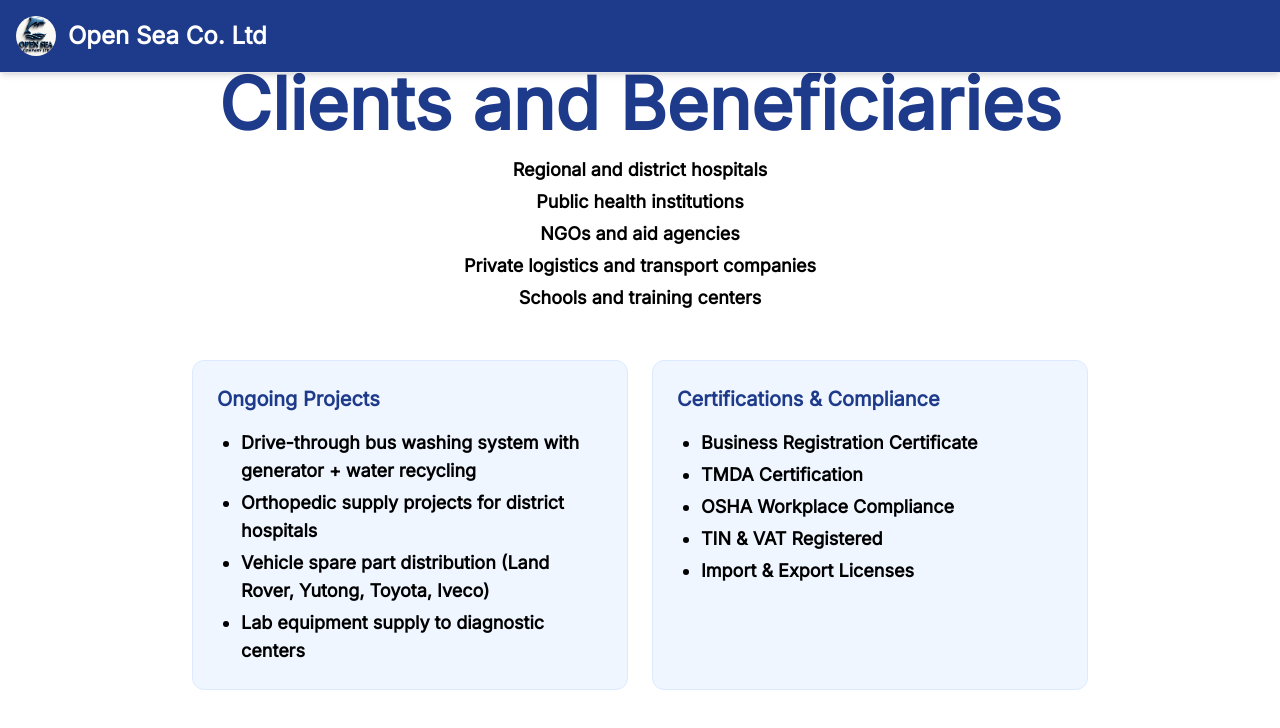
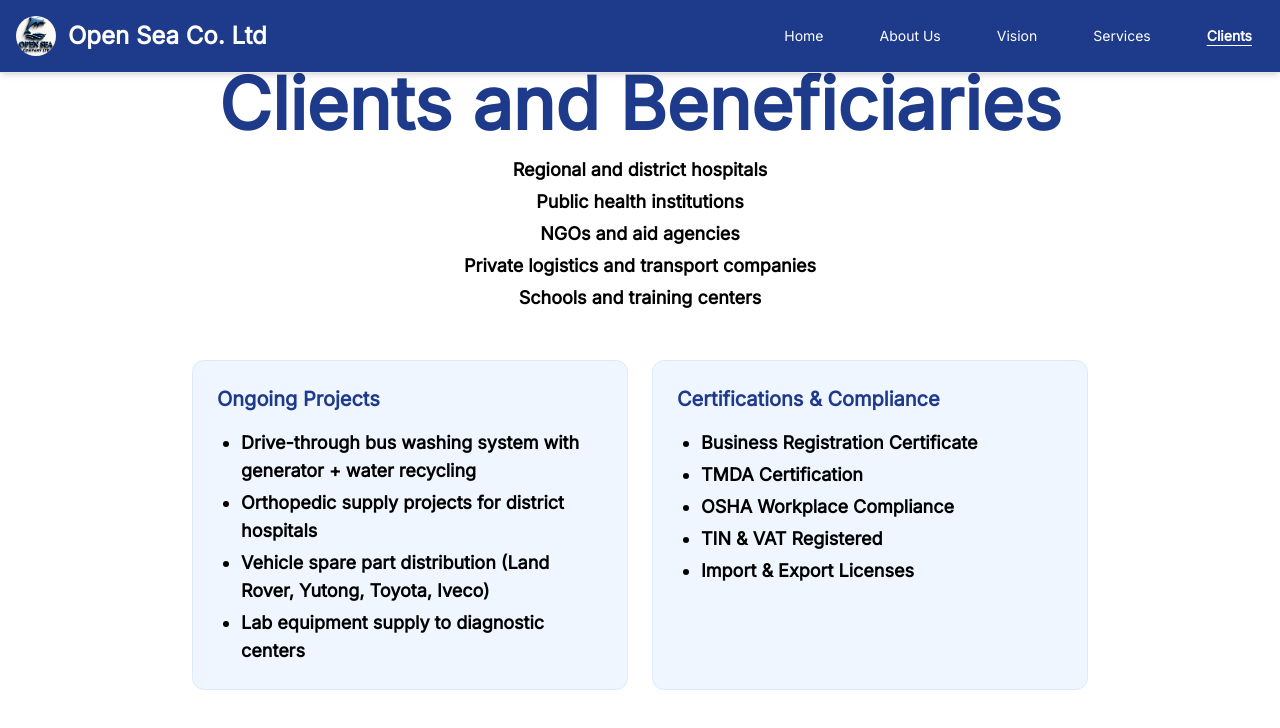
Before and after one commit to nshobairwe/vueProject-Tailwind-primeicon, a Vue app: page /clients in a window 1280 px wide. Shown: the top 728 px of the page. Built offline with nearby package versions, Linux system fonts and the light colour scheme.

Commit message:
router v2

```diff
--- a/package.json
+++ b/package.json
@@ -11,6 +11,8 @@
   "dependencies": {
     "@primeuix/themes": "^1.2.1",
     "@primevue/themes": "^4.3.6",
+    "@tailwindcss/forms": "^0.5.10",
+    "@tailwindcss/typography": "^0.5.16",
     "primeicons": "^7.0.0",
     "primevue": "^4.3.6",
     "vue": "^3.5.17",
--- a/src/components/ClientsAndBeneficiaries.vue
+++ b/src/components/ClientsAndBeneficiaries.vue
@@ -1,15 +1,17 @@
 <script setup>
-// No need to import anything
+// No script needed
 </script>
 
 <template>
   <section class="bg-white py-8 px-4 mt-9">
     <div class="max-w-screen-xl mx-auto">
       <!-- Header -->
-      <h2 class="text-7xl font-bold text-blue-900 mb-4 text-center flex items-center justify-center gap-2">
+      <h2
+        class="text-4xl sm:text-5xl md:text-6xl lg:text-7xl font-bold text-blue-900 mb-4 text-center flex items-center justify-center gap-2"
+      >
         Clients and Beneficiaries
       </h2>
-      <ul class="text-lg text-center mb-12 space-y-1">
+      <ul class="text-sm sm:text-base md:text-lg text-center mb-12 space-y-1">
         <li>Regional and district hospitals</li>
         <li>Public health institutions</li>
         <li>NGOs and aid agencies</li>
--- a/src/components/Navbar.vue
+++ b/src/components/Navbar.vue
@@ -1,11 +1,9 @@
 <script setup>
-import { ref, onMounted } from "vue";
-import logo from "../assets/logo.jpg";
+import { ref } from "vue";
 import { RouterLink, useRoute } from "vue-router";
 
 const menuOpen = ref(false);
 const route = useRoute();
-const animate = ref(false);
 
 function toggleMenu() {
   menuOpen.value = !menuOpen.value;
@@ -13,23 +11,20 @@ function toggleMenu() {
 
 const isActiveLink = (path) => route.path === path;
 
-onMounted(() => {
-  animate.value = true;
-});
+// Close menu on link click
+function closeMenu() {
+  menuOpen.value = false;
+}
 </script>
 
 <template>
   <nav class="bg-blue-900 border-b shadow-md fixed top-0 left-0 w-full z-50">
     <div class="max-w-screen-xl mx-auto flex items-center justify-between p-4">
       <!-- Logo -->
-      <RouterLink
-        to="/"
-        class="flex items-center space-x-3"
-        :class="{ 'animate-slide-left': animate }"
-      >
+      <RouterLink to="/" class="flex items-center space-x-3" @click="closeMenu">
         <img
           class="h-13 w-10 rounded-full object-cover"
-          :src="logo"
+          src="/src/assets/logo.jpg"
           alt="Open Sea Co. Ltd"
         />
         <span class="text-2xl font-bold text-white select-none">Open Sea Co. Ltd</span>
@@ -56,23 +51,24 @@ onMounted(() => {
         </svg>
       </button>
 
-      <!-- Menu -->
+      <!-- Sliding Menu -->
       <div
         :class="[
-          'w-full md:flex md:w-auto md:space-x-8 md:items-center md:ml-auto mt-4 md:mt-0',
-          menuOpen ? 'block' : 'hidden',
-          animate ? 'animate-slide-right-fast' : ''
+          'fixed top-0 left-0 h-full w-64 bg-blue-900 md:static md:flex md:w-auto md:space-x-8 md:items-center md:ml-auto mt-0 md:mt-0 transition-transform duration-300 ease-in-out z-50',
+          menuOpen ? 'translate-x-0' : '-translate-x-full',
+          'md:translate-x-0'
         ]"
       >
-        <ul class="flex flex-col md:flex-row md:space-x-8 md:text-sm md:font-medium">
+        <ul class="flex flex-col md:flex-row md:space-x-8 md:text-sm md:font-medium p-6 md:p-0">
           <li>
             <RouterLink
               to="/"
+              @click="closeMenu"
               :class="[
                 isActiveLink('/')
-                  ? 'text-white font-semibold underline underline-offset-4  '
+                  ? 'text-white font-semibold underline underline-offset-4'
                   : 'text-white',
-                'block py-2 px-3 rounded hover:text-blue-900 hover:bg-blue-100'
+                'block py-2 px-3 rounded hover:text-blue-900 hover:bg-blue-100',
               ]"
             >
               Home
@@ -81,11 +77,12 @@ onMounted(() => {
           <li>
             <RouterLink
               to="/aboutus"
+              @click="closeMenu"
               :class="[
                 isActiveLink('/aboutus')
-                  ? 'text-white font-semibold underline underline-offset-4 '
+                  ? 'text-white font-semibold underline underline-offset-4'
                   : 'text-white',
-                'block py-2 px-3 rounded hover:text-blue-900 hover:bg-blue-100'
+                'block py-2 px-3 rounded hover:text-blue-900 hover:bg-blue-100',
               ]"
             >
               About Us
@@ -94,11 +91,12 @@ onMounted(() => {
           <li>
             <RouterLink
               to="/vision"
+              @click="closeMenu"
               :class="[
                 isActiveLink('/vision')
-                  ? 'text-white font-semibold underline underline-offset-4 '
+                  ? 'text-white font-semibold underline underline-offset-4'
                   : 'text-white',
-                'block py-2 px-3 rounded hover:text-blue-900 hover:bg-blue-100'
+                'block py-2 px-3 rounded hover:text-blue-900 hover:bg-blue-100',
               ]"
             >
               Vision
@@ -107,11 +105,12 @@ onMounted(() => {
           <li>
             <RouterLink
               to="/services"
+              @click="closeMenu"
               :class="[
                 isActiveLink('/services')
-                  ? 'text-white font-semibold underline underline-offset-4 '
+                  ? 'text-white font-semibold underline underline-offset-4'
                   : 'text-white',
-                'block py-2 px-3 rounded hover:text-blue-900 hover:bg-blue-100'
+                'block py-2 px-3 rounded hover:text-blue-900 hover:bg-blue-100',
               ]"
             >
               Services
@@ -120,11 +119,12 @@ onMounted(() => {
           <li>
             <RouterLink
               to="/clients"
+              @click="closeMenu"
               :class="[
                 isActiveLink('/clients')
-                  ? 'text-white font-semibold underline underline-offset-4 '
+                  ? 'text-white font-semibold underline underline-offset-4'
                   : 'text-white',
-                'block py-2 px-3 rounded hover:text-blue-900 hover:bg-blue-100'
+                'block py-2 px-3 rounded hover:text-blue-900 hover:bg-blue-100',
               ]"
             >
               Clients
@@ -135,35 +135,3 @@ onMounted(() => {
     </div>
   </nav>
 </template>
-
-<style scoped>
-@keyframes slide-left {
-  0% {
-    transform: translateX(-100%);
-    opacity: 0;
-  }
-  100% {
-    transform: translateX(0);
-    opacity: 1;
-  }
-}
-
-@keyframes slide-right-fast {
-  0% {
-    transform: translateX(100%);
-    opacity: 0;
-  }
-  100% {
-    transform: translateX(0);
-    opacity: 1;
-  }
-}
-
-.animate-slide-left {
-  animation: slide-left 1s ease-out forwards;
-}
-
-.animate-slide-right-fast {
-  animation: slide-right-fast 0.5s ease-out forwards;
-}
-</style>
--- a/src/style.css
+++ b/src/style.css
@@ -8,3 +8,19 @@
 body, button, input, select, textarea {
   @apply font-inter text-lg font-bold;
 }
+/* main.css */
+html, body {
+  width: 100%;
+  overflow-x: hidden;
+  font-size: 100%;
+  -webkit-text-size-adjust: 100%;
+}
+
+img, video {
+  max-width: 100%;
+  height: auto;
+}
+
+* {
+  box-sizing: border-box;
+}
--- a/tailwind.config.js
+++ b/tailwind.config.js
@@ -10,5 +10,9 @@ module.exports = {
       },
     },
   },
-  plugins: [],
+  plugins: [
+  require('@tailwindcss/forms'),
+  require('@tailwindcss/typography'),
+],
+
 }
```
Also changed, not shown: 1 other file (tests, documents, lock files or other folders).
